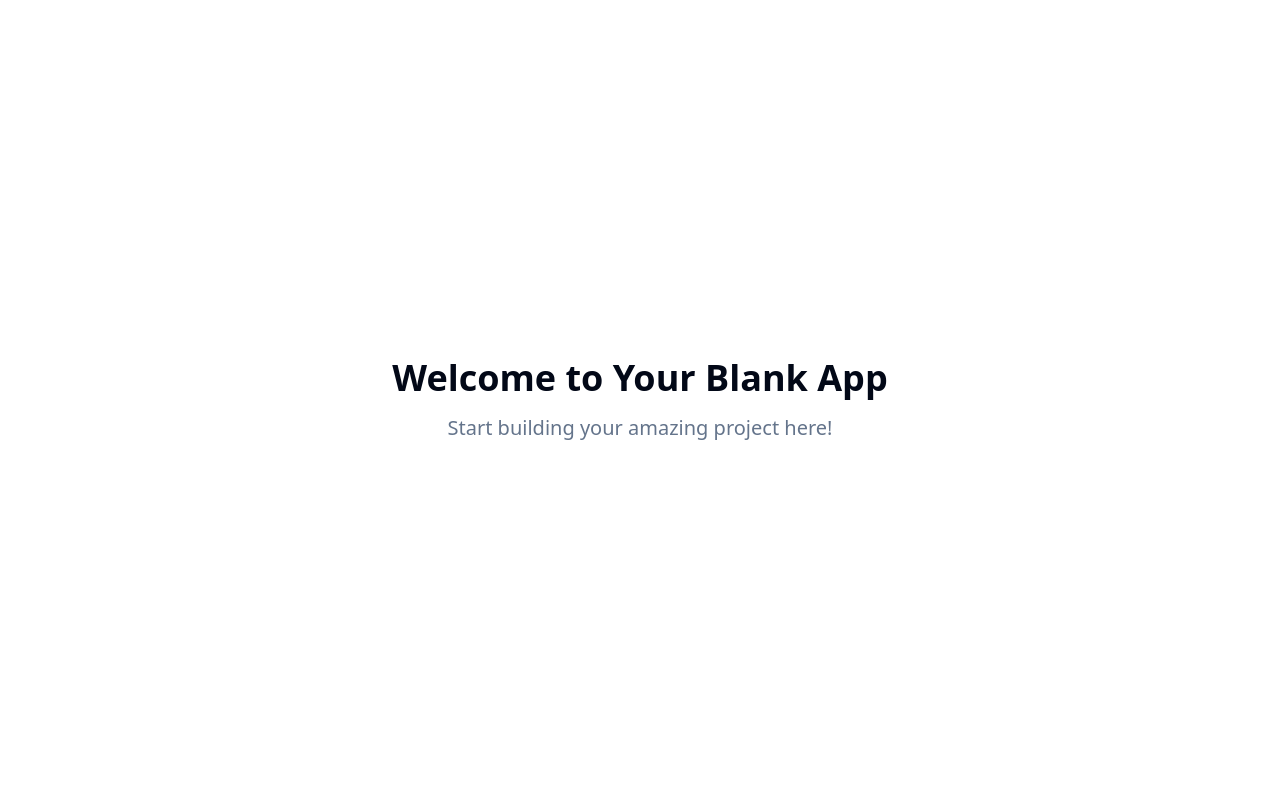
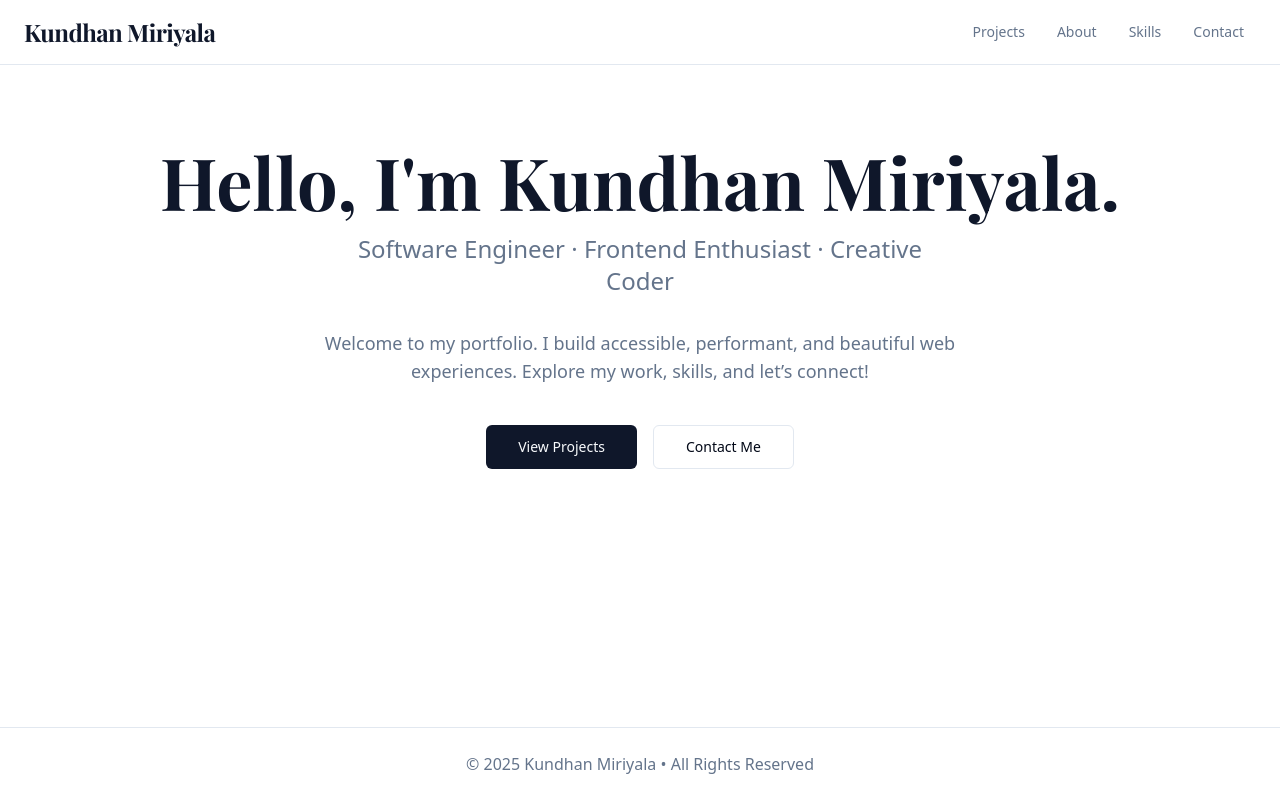
Before and after one commit to forcalender/kundhan-miriyala-showcase, a React (Vite) app: page / in a window 1280 px wide. Built offline with nearby package versions, Linux system fonts and the light colour scheme.

Commit message:
Refactor: Apply requested changes

```diff
--- a/package.json
+++ b/package.json
@@ -11,6 +11,7 @@
     "preview": "vite preview"
   },
   "dependencies": {
+    "@fontsource/playfair-display": "^5.2.6",
     "@hookform/resolvers": "^3.9.0",
     "@radix-ui/react-accordion": "^1.2.0",
     "@radix-ui/react-alert-dialog": "^1.1.1",
--- /dev/null
+++ b/src/components/Hero.tsx
@@ -0,0 +1,27 @@
+
+import React from "react";
+import { Button } from "@/components/ui/button";
+
+const Hero = () => (
+  <section className="flex flex-col items-center justify-center text-center py-20 px-4 md:px-0 bg-background animate-fade-in min-h-[60vh]" id="hero">
+    <h1 className="text-5xl md:text-6xl lg:text-7xl font-extrabold font-playfair mb-4 text-primary">
+      Hello, I'm Kundhan Miriyala.
+    </h1>
+    <h2 className="text-xl md:text-2xl text-muted-foreground max-w-xl mb-8">
+      Software Engineer · Frontend Enthusiast · Creative Coder
+    </h2>
+    <p className="max-w-2xl text-base md:text-lg text-muted-foreground mb-10">
+      Welcome to my portfolio. I build accessible, performant, and beautiful web experiences. Explore my work, skills, and let’s connect!
+    </p>
+    <div className="flex flex-col sm:flex-row gap-4 justify-center">
+      <Button asChild size="lg">
+        <a href="#projects">View Projects</a>
+      </Button>
+      <Button asChild variant="outline" size="lg">
+        <a href="#contact">Contact Me</a>
+      </Button>
+    </div>
+  </section>
+);
+
+export default Hero;
--- /dev/null
+++ b/src/components/Navbar.tsx
@@ -0,0 +1,39 @@
+
+import React from "react";
+import { Button } from "@/components/ui/button";
+
+const sections = [
+  { label: "Projects", href: "#projects" },
+  { label: "About", href: "#about" },
+  { label: "Skills", href: "#skills" },
+  { label: "Contact", href: "#contact" },
+];
+
+const Navbar = () => (
+  <nav className="w-full flex justify-between items-center py-4 px-6 bg-background/90 border-b sticky top-0 z-50 backdrop-blur">
+    <a href="/" className="flex items-center gap-2">
+      <span className="text-2xl font-extrabold font-playfair tracking-tight text-primary">
+        Kundhan Miriyala
+      </span>
+    </a>
+    <div className="hidden md:flex gap-2">
+      {sections.map((section) => (
+        <a
+          key={section.label}
+          href={section.href}
+          className="px-3 py-1 rounded-md text-sm font-medium text-muted-foreground hover:text-primary transition-colors"
+        >
+          {section.label}
+        </a>
+      ))}
+    </div>
+    <div className="flex md:hidden">
+      {/* Mobile menu toggle (extend later if needed) */}
+      <Button variant="outline" size="icon" aria-label="Open menu">
+        <span className="font-bold">☰</span>
+      </Button>
+    </div>
+  </nav>
+);
+
+export default Navbar;
--- a/src/main.tsx
+++ b/src/main.tsx
@@ -1,5 +1,8 @@
+
 import { createRoot } from 'react-dom/client'
 import App from './App.tsx'
 import './index.css'
+import '@fontsource/playfair-display/400.css'
+import '@fontsource/playfair-display/700.css'
 
 createRoot(document.getElementById("root")!).render(<App />);
--- a/src/pages/Index.tsx
+++ b/src/pages/Index.tsx
@@ -1,12 +1,22 @@
-// Update this page (the content is just a fallback if you fail to update the page)
+
+// This is the landing page for Kundhan Miriyala's portfolio
+
+import React from "react";
+import Navbar from "@/components/Navbar";
+import Hero from "@/components/Hero";
 
 const Index = () => {
   return (
-    <div className="min-h-screen flex items-center justify-center bg-background">
-      <div className="text-center">
-        <h1 className="text-4xl font-bold mb-4">Welcome to Your Blank App</h1>
-        <p className="text-xl text-muted-foreground">Start building your amazing project here!</p>
-      </div>
+    <div className="min-h-screen bg-background flex flex-col animate-fade-in">
+      <Navbar />
+      <Hero />
+      {/*
+        Future sections:
+        <Projects />, <About />, <Skills />, <Contact />
+      */}
+      <footer className="mt-auto py-6 text-center text-muted-foreground border-t bg-background/80">
+        &copy; {new Date().getFullYear()} Kundhan Miriyala • All Rights Reserved
+      </footer>
     </div>
   );
 };
--- a/tailwind.config.ts
+++ b/tailwind.config.ts
@@ -89,7 +89,11 @@ export default {
 			animation: {
 				'accordion-down': 'accordion-down 0.2s ease-out',
 				'accordion-up': 'accordion-up 0.2s ease-out'
-			}
+			},
+      fontFamily: {
+        'playfair': ["'Playfair Display'", "serif"],
+        // ... you can add more fonts if needed ...
+      },
 		}
 	},
 	plugins: [require("tailwindcss-animate")],
```
Also changed, not shown: 1 other file (tests, documents, lock files or other folders).
